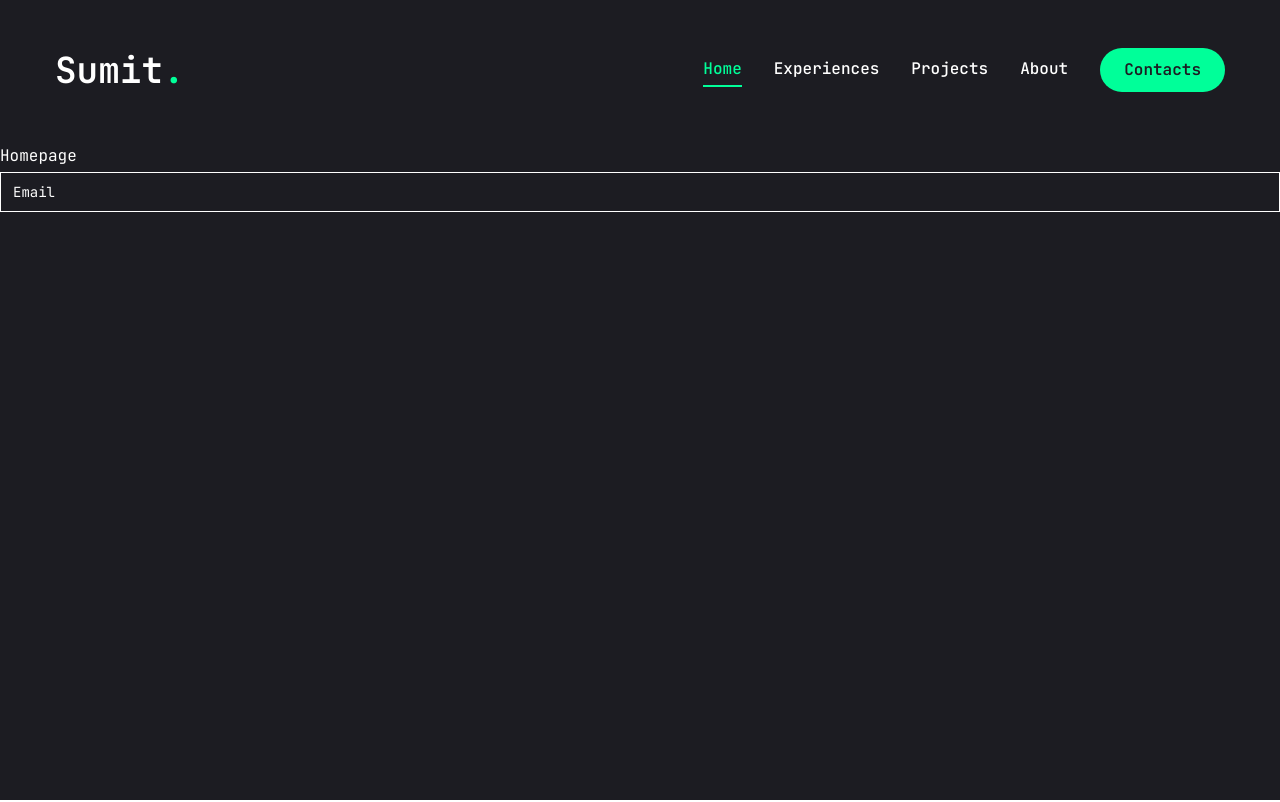
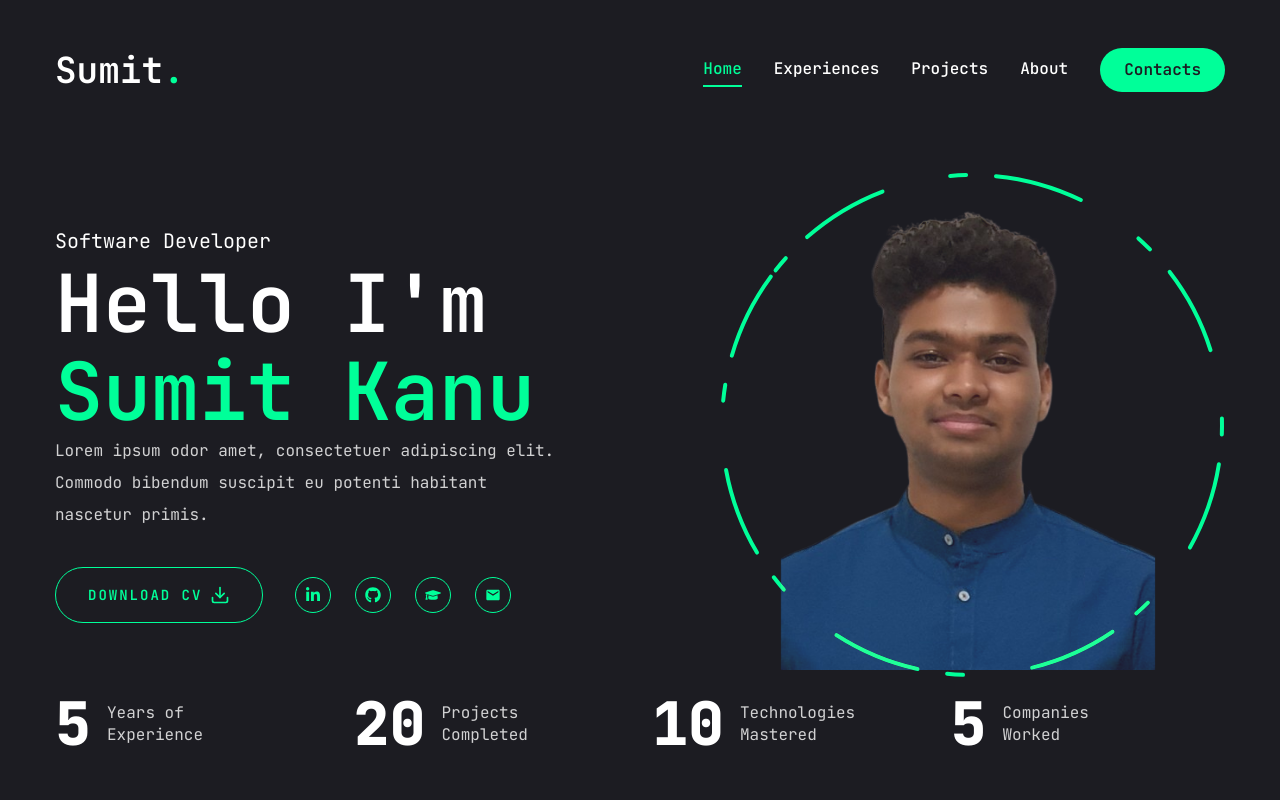
Before and after one commit to sumitkanu/sumitkanu.github.io, a Next.js app: page / in a window 1280 px wide. Built offline with nearby package versions, Linux system fonts and the light colour scheme.

Commit message:
home page copleted

```diff
--- a/app/experiences/page.jsx
+++ b/app/experiences/page.jsx
@@ -1,3 +1,5 @@
+"use client";
+
 const Experiences = () => {
   return (
     <div>Experiences</div>
--- a/app/globals.css
+++ b/app/globals.css
@@ -6,4 +6,13 @@
   body {
     @apply font-primary bg-primary text-white leading-loose;
   }
+  .h1 {
+    @apply text-[48px] xl:text-[80px] leading-[1.1] font-semibold;
+  }
+  .h2 {
+    @apply text-[36px] xl:text-[48px] leading-[1.1] font-semibold;
+  }
+  .h3 {
+    @apply text-[20px] xl:text-[24px] leading-[1.1] font-semibold;
+  }
 }
--- a/app/page.jsx
+++ b/app/page.jsx
@@ -1,7 +1,44 @@
-import { Input } from "@/components/ui/input"
+import { Button } from "@/components/ui/button";
+import { FiDownload } from "react-icons/fi";
+
+//components
+import Socials from "@/components/Socials";
+import Photo from "@/components/Photo";
+import Stats from "@/components/Stats";
 
 export default function Home() {
-  return <main>Homepage
-    <Input type="email" placeholder="Email" />
-  </main>;
+  return (
+    <section className="h-full">
+      <div className="container mx-auto h-full">
+        <div className="flex flex-col xl:flex-row items-center justify-between xl:pt-8 xl:pb-4">
+          {/* Text */}
+          <div className="text-center xl:text-left order-2 xl:order-none">
+            <span className="text-xl">Software Developer</span>
+            <h1 className="h1">
+              Hello I'm <br /> <span className="text-accent">Sumit Kanu</span>
+            </h1>
+            <p className="max-w-[500px] mb-9 text-white/80">
+              Lorem ipsum odor amet, consectetuer adipiscing elit. Commodo bibendum suscipit eu potenti habitant nascetur primis.
+            </p>
+            {/* Button & Socials */}
+            <div className="flex flex-col xl:flex-row items-center gap-8">
+              <Button variant="outline" size="lg" className="uppercase flex items-center gap-2">
+                <span>Download CV</span>
+                <FiDownload className="text-xl" />
+              </Button>
+              <div className="mb-8 xl:mb-0">
+                <Socials containerStyles="flex items-center gap-6" iconStyles="w-9 h-9 border border-accent rounded-full flex justify-center
+                items-center text-accent text-base hover:bg-accent hover:text-primary hover:transition-all duration-500" />
+              </div>
+            </div>
+          </div>
+          {/* Photo */}
+          <div className="order-1 xl:order-none mb-8 xl:mb-0">
+            <Photo />
+          </div>
+        </div>
+      </div>
+      <Stats />
+    </section>
+  )
 }
--- a/components/Header.jsx
+++ b/components/Header.jsx
@@ -15,8 +15,8 @@ const Header = () => {
                 </h1>
             </Link>
 
-            {/* desktop nav: change to xl */}
-            <div className="hidden md:flex items-center gap-8">
+            {/* desktop nav */}
+            <div className="hidden xl:flex items-center gap-8">
                 <Nav />
                 <Link href={"/contacts"}>
                     <Button>
@@ -26,7 +26,7 @@ const Header = () => {
             </div>
 
             {/* mobile nav */}
-            <div className="md:hidden">
+            <div className="xl:hidden">
                 <MobileNav />
             </div>
 
--- /dev/null
+++ b/components/Photo.jsx
@@ -0,0 +1,42 @@
+"use client";
+
+import { motion } from "framer-motion";
+import Image from "next/image";
+
+const Photo = () => {
+  return (
+    <div className="h-full w-full relative">
+        <motion.div initial={{ opacity: 0 }} animate={{ opacity: 1 }} transition={{ delay: 2, duration: 0.4, ease: "easeIn" }}>
+            <motion.div
+            initial={{ opacity: 0 }} animate={{ opacity: 1 }} transition={{ delay: 2.4, duration: 0.4, ease: "easeInOut" }}
+            className="h-[298px] w-[298px] xl:h-[498px] xl:w-[498px] mix-blend-lighten absolute">
+                <Image
+                    src="/assets/photo.png"
+                    alt="Sumit Kanu"
+                    fill
+                    priority
+                    quality={100}
+                    className="object-contain"
+                />
+            </motion.div>
+
+            <motion.svg className="w-[300px] h-[300px] xl:w-[506px] xl:h-[506px]"
+            fill={"transparent"}
+            viewBox="0 0 506 506"
+            xmlns={"http://www.w3.org/2000/svg"}>
+                <motion.circle cx="253" cy="253" r="250" stroke="#00ff99" strokeWidth="4" strokeLinecap="round" strokeLinejoin="round"
+                initial={{strokeDasharray: "24 10 0 0"}}
+                animate={{
+                    strokeDasharray: ["15 120 25 25", "16 25 92 72", "16 25 92 72", "4 250 22 22"],
+                    rotate: [120, 360]
+                }}
+                transition={{duration: 20, repeat: Infinity, repeatType:"reverse"}}
+                />
+            </motion.svg>
+
+        </motion.div>
+    </div>
+  )
+}
+
+export default Photo
--- /dev/null
+++ b/components/Socials.jsx
@@ -0,0 +1,49 @@
+import Link from 'next/link';
+
+import { FaLinkedinIn, FaGithub, FaGraduationCap } from 'react-icons/fa';
+import { MdEmail } from 'react-icons/md';
+
+const socials = [
+    {
+        icon: <FaLinkedinIn />,
+        path: 'https://www.linkedin.com/in/sk131/',
+    },
+    {
+        icon: <FaGithub />,
+        path: 'https://www.github.com/sumitkanu',
+    },
+    {
+        icon: <FaGraduationCap />,
+        path: 'https://scholar.google.com/citations?user=MSnx15UAAAAJ&hl=en&num=20&oi=sra'
+    },
+    {
+        icon: <MdEmail />,
+        path: 'mailto:kanu.s@northeastern.edu'
+    }
+    // {
+    //     icon: <FaYoutube />,
+    //     path: 'https://youtube.com/@sumitkanu7893?si=lTGVr6jvha0tVIhG'
+    // }
+];
+
+const Socials = ({ containerStyles, iconStyles }) => {
+    return (
+        <div className={containerStyles}>
+            {socials.map((social, index) => {
+                return (
+                    <Link
+                        key={index}
+                        href={social.path}
+                        className={iconStyles}
+                        target="_blank"
+                        rel="noopener noreferrer"
+                    >
+                        {social.icon}
+                    </Link>
+                );
+            })}
+        </div>
+    );
+};
+
+export default Socials;
--- /dev/null
+++ b/components/Stats.jsx
@@ -0,0 +1,45 @@
+"use client";
+
+import CountUp from "react-countup";
+
+const stats = [
+  {
+    number: 5,
+    text: "Years of Experience",
+  },
+  {
+    number: 20,
+    text: "Projects Completed",
+  },
+  {
+    number: 10,
+    text: "Technologies Mastered",
+  },
+  {
+    number: 5,
+    text: "Companies Worked",
+  },
+];
+
+const Stats = () => {
+  return (
+    <section className="pt-4 pb-12 xl:pt-0 xl-pb-0">
+        <div className="container mx-auto">
+            <div className="flex flex-wrap gap-6 max-w-[80vw] mx-auto xl:max-w-none">
+                {stats.map((stat, index) => {
+                    return (
+                        <div key={index} className="flex-1 flex gap-4 items-center justify-center xl:justify-start">
+                            <CountUp end={stat.number} duration={5} delay={2} className="text-4xl xl:text-6xl font-extrabold" />
+                            <p className={`${stat.text.length < 15 ? "max-w-[100px]" : "max-w-[150px]" } leading-snug text-white/80`}>
+                                {stat.text}
+                            </p>
+                        </div>
+                    );
+                })}
+            </div>
+        </div>
+    </section>
+  )
+}
+
+export default Stats
--- a/next.config.mjs
+++ b/next.config.mjs
@@ -7,7 +7,8 @@ const nextConfig = {
   },
   assetPrefix: isProd ? '/sumitkanu.github.io' : '',
   basePath: isProd ? '/sumitkanu.github.io' : '',
-  output: 'export'
+  output: 'export',
+  reactStrictMode: true,
 };
 
 export default nextConfig;
--- a/package.json
+++ b/package.json
@@ -1,7 +1,6 @@
 {
   "name": "portfolio",
   "version": "0.1.0",
-  "homepage": "https://suimtkanu.github.io/development",
   "private": true,
   "scripts": {
     "dev": "next dev",
@@ -11,7 +10,6 @@
     "predeploy": "npm run build",
     "deploy": "gh-pages -d out"
   },
-
   "dependencies": {
     "@radix-ui/react-dialog": "^1.1.4",
     "@radix-ui/react-scroll-area": "^1.2.2",
@@ -25,6 +23,7 @@
     "lucide-react": "^0.469.0",
     "next": "15.1.3",
     "react": "^19.0.0",
+    "react-countup": "^6.5.3",
     "react-dom": "^19.0.0",
     "react-icons": "^5.4.0",
     "tailwind-merge": "^2.6.0",
```
Also changed, not shown: public/assets/photo.png (added), 1 other file (tests, documents, lock files or other folders).
